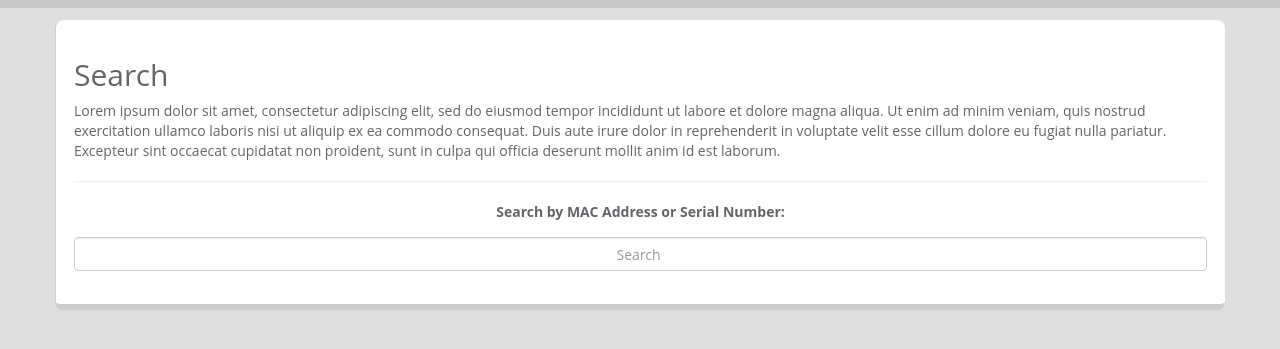
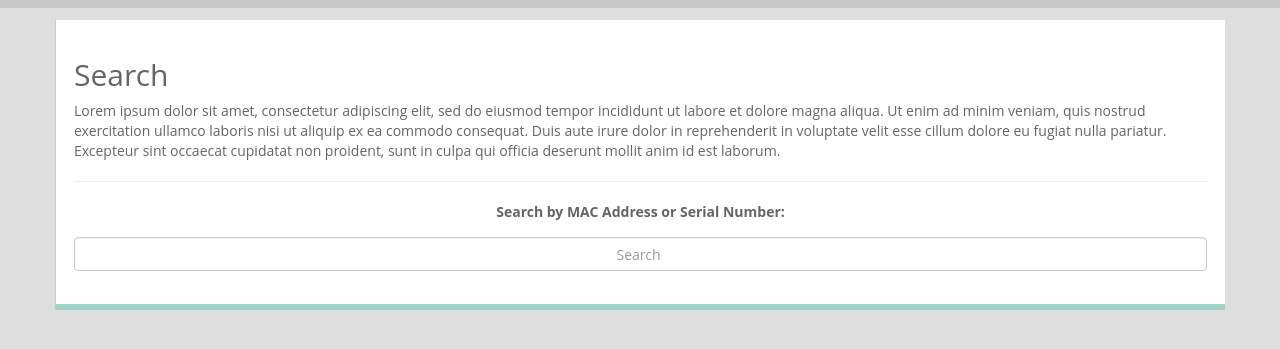
Before and after one commit to bcbrookman/aruba-rap-bulk-provisioner, a Flask app: page / in a window 1280 px wide. Shown: the part 100-449 px from the top of the page. Run offline with Flask 2, Linux system fonts and the light colour scheme; parts of the project's set-up code (start-up, migrations or seed data) failed here and were passed over; some libraries are stand-ins or nearby versions.

Commit message:
Remove unused commented lines

```diff
--- a/static/css/style.css
+++ b/static/css/style.css
@@ -52,16 +52,15 @@ h1 {
     margin-bottom: 1em;
     background: white;
     padding: 18px;
-    border-radius: 8px;
-    border-bottom: 6px solid #ccc;
     border-left: 1px solid #ccc;
+    border-bottom: 6px solid #9FD4C9;
 }
 
 .header {
     position: fixed;
     top: 0;
     width: 100%;
-    background: white;
+    background: rgb(253, 253, 253);
     box-shadow: 0px 0px 0px 8px rgba(0,0,0,0.1);
 }
 
@@ -74,6 +73,10 @@ h1 {
     margin-right: auto;
 }
 
+#results {
+    border-bottom: 6px solid #D5D654;
+}
+
 .result-info img {
     display: none;
 }
@@ -82,77 +85,3 @@ h1 {
     text-align: right;
     padding-right: 10px;
 }
-
-
-/*
-body {
-    background: #ddd;
-}
-.table-editable {
-    position: relative;
-}
-
-.table-editable .glyphicon {
-    font-size: 20px;
-}
-
-.del-row {
-    color: #990000;
-}
-
-.del-row:hover {
-    color: #ff0000;
-}
-
-.add-row, .del-row  {
-    cursor: pointer;
-    padding-right: 0;
-}
-
-.add-row {
-    color: #007700;
-}
-
-.add-row:hover {
-    color: #00BB00;
-}
-
-.container.content{
-    margin: 1em auto;
-    background: white;
-    padding: 18px;
-    border-radius: 8px;
-    border-bottom: 6px solid #ccc;
-    border-left: 1px solid #ccc;
-}
-
-.glyphicon {
-    top: 5px;
-}
-
-.glyphicon-remove-sign,
-.glyphicon-ok-sign {
-    position: relative;
-    top: 8px;
-    color:red;
-    font-size: 2em;
-}
-
-.glyphicon-ok-sign {
-    color: green;
-}
-
-#whitelist-div {
-    margin-top: 2em;
-}
-
-#whitelist-cmds {
-    margin-bottom: 1em;
-}
-
-@media (min-width: 1600px) {
-    .container {
-        width: 1400px;
-    }
-}
-*/
```
